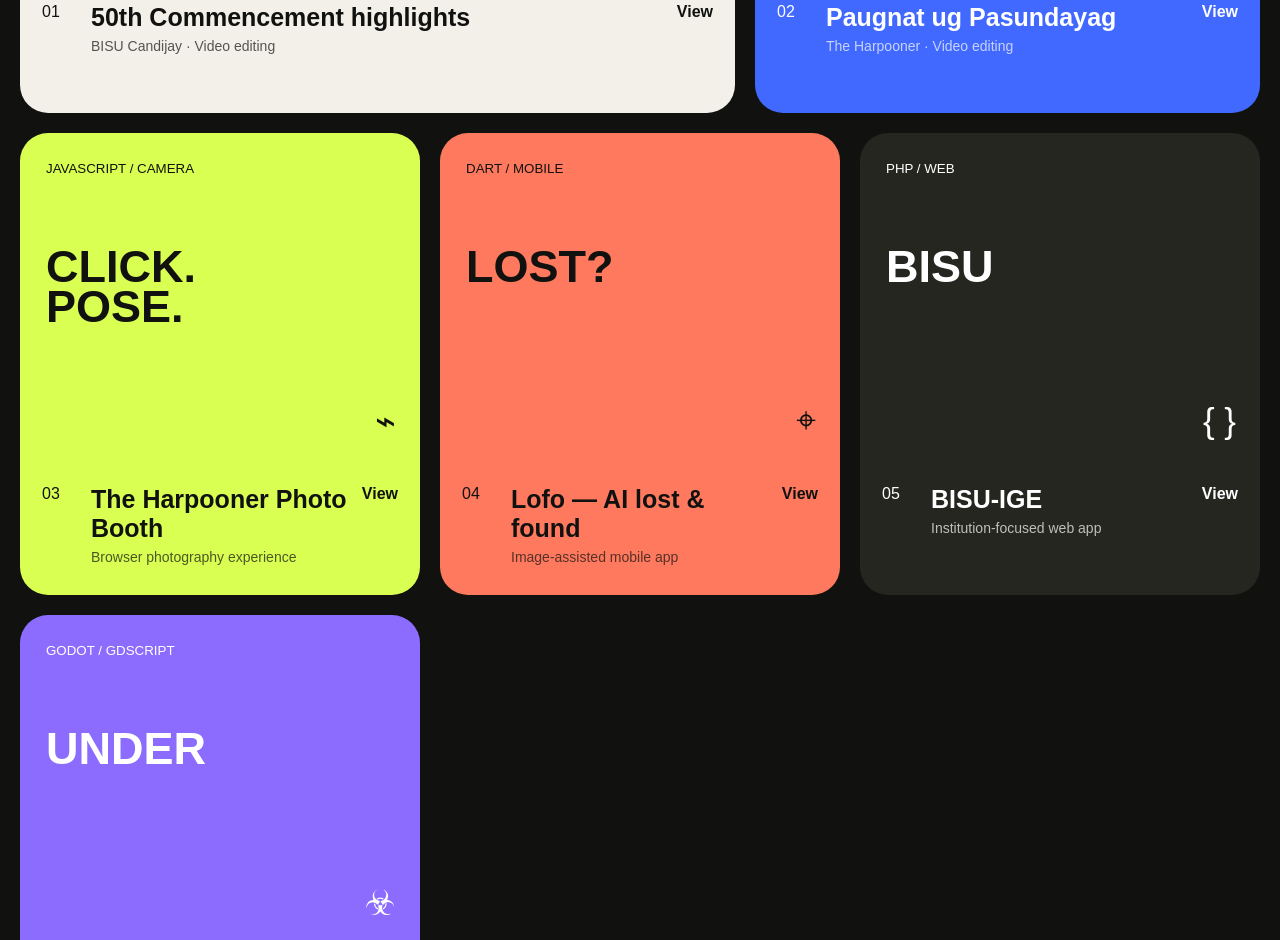
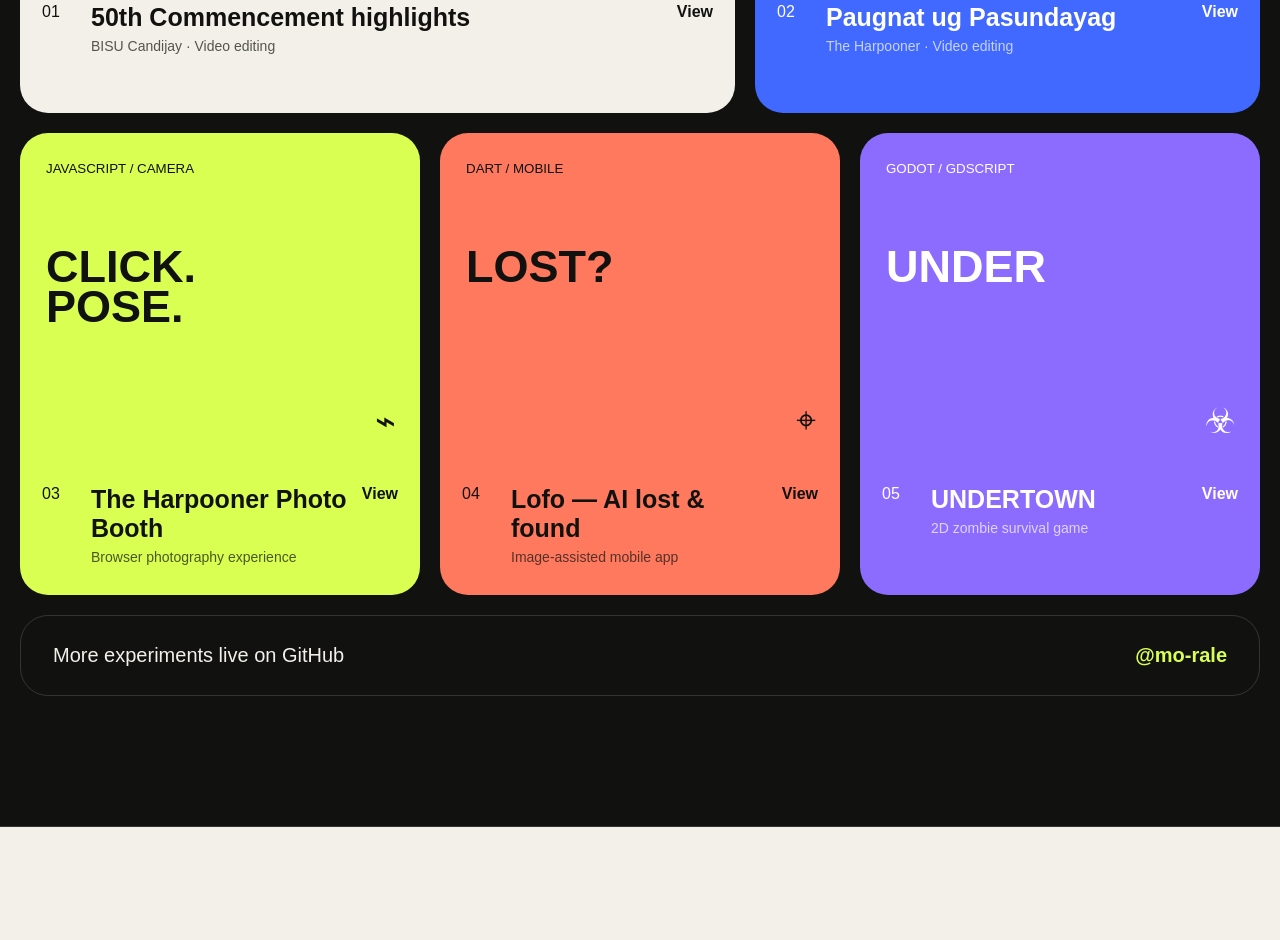
Before and after one commit to mo-rale/moralePortfolio, a plain HTML site: page dist/index.html in a window 1280 px wide. Shown: the part 1860-2800 px from the top of the page. Drawn offline with Linux system fonts and the light colour scheme.

Commit message:
Update Site source

```diff
--- a/dist/content.js
+++ b/dist/content.js
@@ -7,7 +7,6 @@
     { title: 'Paugnat ug Pasundayag — Day 1', category: 'Video editing / The Harpooner', description: 'A fast-paced opening-day highlight reel capturing the energy of Paugnat ug Pasundayag 2026 at BISU Candijay.', deliverables: ['Role: Video editor', 'Campus event highlights', 'Published by The Harpooner'], image: 'paugnat-highlight.jpg', url: 'https://www.facebook.com/reel/1076696284890567', cta: 'Watch on Facebook' },
     { title: 'The Harpooner Photo Booth', category: 'Development / JavaScript', description: 'A local event-ready photo booth with a guest capture flow, reusable strip designs, accurate print layouts, and a Canva-style staff Design Studio.', deliverables: ['Browser camera and capture workflow', 'Canva-style strip Design Studio', 'Saved gallery and print-ready layouts'], image: 'photobooth-app-screenshot.png', url: 'https://github.com/mo-rale/TheHarpoonerPhotoBooth', cta: 'View on GitHub' },
     { title: 'Lofo — AI lost & found', category: 'Development / Dart', description: 'A mobile lost-and-found project built in Dart, exploring image-assisted search to help reconnect people with their missing items.', deliverables: ['Dart mobile project', 'Lost-and-found workflow', 'Source available on GitHub'], image: 'github-lofo.png', url: 'https://github.com/mo-rale/Lofo---lost-and-found-AI-lense-google-kitLense-', cta: 'View on GitHub' },
-    { title: 'BISU-IGE', category: 'Development / PHP', description: 'A PHP web application developed for the BISU community and published as an open source project.', deliverables: ['PHP web application', 'Institution-focused project', 'Source available on GitHub'], image: 'github-bisu-ige.png', url: 'https://github.com/mo-rale/BISU-IGE', cta: 'View on GitHub' },
     { title: 'UNDERTOWN', category: 'Game development / Godot', description: 'A 2D top-down zombie shooter built with Godot Engine. Survive increasingly difficult waves, switch weapons, battle different enemy types, and face a boss.', deliverables: ['Godot Engine 4 project', 'Wave-based zombie survival', 'Weapons, enemies, sound, and menus'], image: 'github-undertown.png', url: 'https://github.com/mo-rale/UNDERTOWN', cta: 'View on GitHub' }
   ]
 };
--- a/dist/index.html
+++ b/dist/index.html
@@ -1,16 +1,15 @@
 <!doctype html><html lang="en"><head><meta charset="utf-8"><meta name="viewport" content="width=device-width,initial-scale=1"><meta name="theme-color" content="#11120f"><meta name="description" content="Morale — developer, videographer, and editor creating digital products and moving stories."><title>Morale — Developer & Visual Creator</title><link rel="stylesheet" href="styles.css"><script src="content.js" defer></script><script src="app.js" defer></script></head>
 <body><a class="skip-link" href="#main">Skip to content</a><div class="grain" aria-hidden="true"></div>
 <header class="studio-header"><a class="brand" href="#overview"><span>M</span><b data-name>Morale</b></a><nav class="desktop-nav"><a href="#work">Work</a><a href="#services">Services</a><a href="#about">About</a></nav><div class="header-actions"><span class="availability"><i></i>Available</span><a class="contact-button" href="#contact">Start a project</a><button class="menu-toggle" id="menu-toggle" aria-label="Open navigation" aria-expanded="false">Menu</button></div></header>
-<div class="mobile-menu" id="mobile-menu" aria-hidden="true"><div class="mobile-menu-head"><b data-name>Morale</b><button id="menu-close">Close</button></div><nav><a href="#work">Work <span>01</span></a><a href="#services">Services <span>02</span></a><a href="#about">About <span>03</span></a><a href="#contact">Contact <span>04</span></a></nav><div class="mobile-social"><a href="https://github.com/mo-rale" target="_blank" rel="noopener noreferrer">GitHub</a><a href="mailto:morale.me29@gmail.com">Email</a></div></div>
-<main id="main"><section id="overview" class="hero"><div class="hero-intro"><p class="eyebrow">Developer · Videographer · Editor</p><h1>I make digital things <span>&amp; moving images.</span></h1><div class="hero-bottom"><p>I’m <span data-name>Morale</span>, a multidisciplinary creator in Bohol. I build useful experiences and shape raw moments into stories worth replaying.</p><div class="hero-actions"><a class="button-solid" href="#work">See selected work</a><a class="text-link" href="#contact">Tell me your idea</a></div></div></div><div class="hero-visual"><div class="visual-label"><span>Creative practice</span><b>2026</b></div><img src="cinematic-camera.jpg" alt="Cinematic camera representing Morale's visual production work"><p>Code with purpose.<br>Frames with feeling.</p><span class="visual-number">01</span></div><div class="proof-stack"><div><strong>06</strong><span>Selected projects</span></div><div><strong>02</strong><span>Published reels</span></div><div><strong>03</strong><span>Creative disciplines</span></div></div></section>
+<div class="mobile-menu" id="mobile-menu" aria-hidden="true"><div class="mobile-menu-head"><b data-name>Morale</b><button id="menu-close">Close</button></div><nav><a href="#work">Work</a><a href="#services">Services <span>02</span></a><a href="#about">About <span>03</span></a><a href="#contact">Contact <span>04</span></a></nav><div class="mobile-social"><a href="https://github.com/mo-rale" target="_blank" rel="noopener noreferrer">GitHub</a><a href="mailto:morale.me29@gmail.com">Email</a></div></div>
+<main id="main"><section id="overview" class="hero"><div class="hero-intro"><p class="eyebrow">Developer · Videographer · Editor</p><h1>I make digital things <span>&amp; moving images.</span></h1><div class="hero-bottom"><p>I’m <span data-name>Morale</span>, a multidisciplinary creator in Bohol. I build useful experiences and shape raw moments into stories worth replaying.</p><div class="hero-actions"><a class="button-solid" href="#work">See selected work</a><a class="text-link" href="#contact">Tell me your idea</a></div></div></div><div class="hero-visual"><div class="visual-label"><span>Creative practice</span><b>2026</b></div><img src="cinematic-camera.jpg" alt="Cinematic camera representing Morale's visual production work"><p>Code with purpose.<br>Frames with feeling.</p><span class="visual-number">01</span></div><div class="proof-stack"><div><strong>05</strong><span>Selected projects</span></div><div><strong>02</strong><span>Published reels</span></div><div><strong>03</strong><span>Creative disciplines</span></div></div></section>
 <div class="ticker"><div>Web development ✦ Videography ✦ Video editing ✦ Story pacing ✦ Responsive design ✦ Color and sound ✦</div></div>
-<section id="work" class="section"><div class="section-heading"><p class="eyebrow">Selected work / 01</p><h2>A few things<br>I’m proud of.</h2><p>Real releases, published reels, and open source builds. Choose a project for the full story.</p></div><div class="filters"><button class="filter active" data-filter="all" aria-pressed="true">Everything <span>06</span></button><button class="filter" data-filter="editing" aria-pressed="false">Film <span>02</span></button><button class="filter" data-filter="development" aria-pressed="false">Code <span>04</span></button></div><div class="work-grid">
+<section id="work" class="section"><div class="section-heading"><p class="eyebrow">Selected work / 01</p><h2>A few things<br>I’m proud of.</h2><p>Real releases, published reels, and open source builds. Choose a project for the full story.</p></div><div class="filters"><button class="filter active" data-filter="all" aria-pressed="true">Everything <span>05</span></button><button class="filter" data-filter="editing" aria-pressed="false">Film <span>02</span></button><button class="filter" data-filter="development" aria-pressed="false">Code <span>03</span></button></div><div class="work-grid">
 <button class="project-card wide light" data-category="editing" data-project="0"><div class="project-media commencement"><span>Event film</span><b>Play</b></div><div class="project-copy"><span>01</span><div><h3>50th Commencement highlights</h3><p>BISU Candijay · Video editing</p></div><b>View</b></div></button>
 <button class="project-card tall blue" data-category="editing" data-project="1"><div class="project-media paugnat"><span>Campus story</span><b>Play</b></div><div class="project-copy"><span>02</span><div><h3>Paugnat ug Pasundayag</h3><p>The Harpooner · Video editing</p></div><b>View</b></div></button>
 <button class="project-card code lime" data-category="development" data-project="2"><div class="code-art"><small>JAVASCRIPT / CAMERA</small><strong>CLICK.<br>POSE.<br><em>KEEP.</em></strong><span>⌁</span></div><div class="project-copy"><span>03</span><div><h3>The Harpooner Photo Booth</h3><p>Browser photography experience</p></div><b>View</b></div></button>
 <button class="project-card code coral" data-category="development" data-project="3"><div class="code-art"><small>DART / MOBILE</small><strong>LOST?<br><em>LOFO.</em></strong><span>⌖</span></div><div class="project-copy"><span>04</span><div><h3>Lofo — AI lost &amp; found</h3><p>Image-assisted mobile app</p></div><b>View</b></div></button>
-<button class="project-card code dark" data-category="development" data-project="4"><div class="code-art"><small>PHP / WEB</small><strong>BISU<br><em>IGE.</em></strong><span>{ }</span></div><div class="project-copy"><span>05</span><div><h3>BISU-IGE</h3><p>Institution-focused web app</p></div><b>View</b></div></button>
-<button class="project-card code purple" data-category="development" data-project="5"><div class="code-art"><small>GODOT / GDSCRIPT</small><strong>UNDER<br><em>TOWN.</em></strong><span>☣</span></div><div class="project-copy"><span>06</span><div><h3>UNDERTOWN</h3><p>2D zombie survival game</p></div><b>View</b></div></button></div><a class="github-banner" href="https://github.com/mo-rale" target="_blank" rel="noopener noreferrer"><span>More experiments live on GitHub</span><b>@mo-rale</b></a></section>
+<button class="project-card code purple" data-category="development" data-project="4"><div class="code-art"><small>GODOT / GDSCRIPT</small><strong>UNDER<br><em>TOWN.</em></strong><span>☣</span></div><div class="project-copy"><span>05</span><div><h3>UNDERTOWN</h3><p>2D zombie survival game</p></div><b>View</b></div></button></div><a class="github-banner" href="https://github.com/mo-rale" target="_blank" rel="noopener noreferrer"><span>More experiments live on GitHub</span><b>@mo-rale</b></a></section>
 <section id="services" class="section services-section"><div class="section-heading"><p class="eyebrow">What I do / 02</p><h2>One creative partner,<br>three ways to help.</h2></div><div class="service-list"><article><span>01</span><h3>Development</h3><p>Responsive websites and applications that feel clear, fast, and useful.</p><ul><li>Websites</li><li>Web apps</li><li>Interfaces</li></ul></article><article><span>02</span><h3>Videography</h3><p>Purposeful coverage that finds the human moments inside every event or story.</p><ul><li>Events</li><li>Brand stories</li><li>Direction</li></ul></article><article><span>03</span><h3>Video editing</h3><p>Raw footage shaped through pace, sound, and color into a story that connects.</p><ul><li>Highlights</li><li>Short form</li><li>Color and sound</li></ul></article></div></section>
 <section id="about" class="section about-section"><div class="about-statement"><p class="eyebrow">About Morale / 03</p><h2>Curious by nature.<br><em>Careful by craft.</em></h2><p>I care about how things work and how they make people feel. Whether I’m writing code or shaping an event film, I keep refining until the result feels inevitable.</p></div><div class="about-card"><span>My approach</span><ol><li><b>01</b>Understand the real goal</li><li><b>02</b>Make a strong first cut</li><li><b>03</b>Polish what people notice</li></ol><blockquote>“Useful enough to matter. Memorable enough to keep.”</blockquote></div></section>
 <section id="contact" class="section contact-section"><div class="contact-copy"><p class="eyebrow">Let’s work / 04</p><h2>Have a story to tell<br>or a thing to build?</h2><p>Send the rough idea. We can figure out the rest together.</p><a href="mailto:morale.me29@gmail.com">morale.me29@gmail.com</a></div><form id="inquiry-form"><fieldset><legend>I need help with</legend><div class="inquiry-options"><label><input type="checkbox" name="service" value="Development"><span>Development</span></label><label><input type="checkbox" name="service" value="Videography"><span>Videography</span></label><label><input type="checkbox" name="service" value="Video editing"><span>Video editing</span></label></div></fieldset><div class="form-pair"><label>Your name<input name="name" autocomplete="name" required></label><label>Your email<input name="email" type="email" autocomplete="email" required></label></div><label>What are we making?<textarea name="message" rows="4" required></textarea></label><button class="button-solid submit-button" type="submit">Prepare my email</button><p id="form-status" role="status"></p></form></section></main>
```
